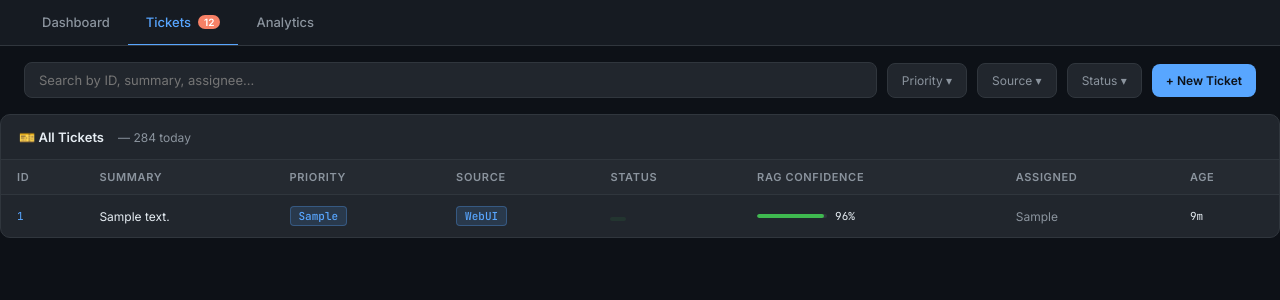
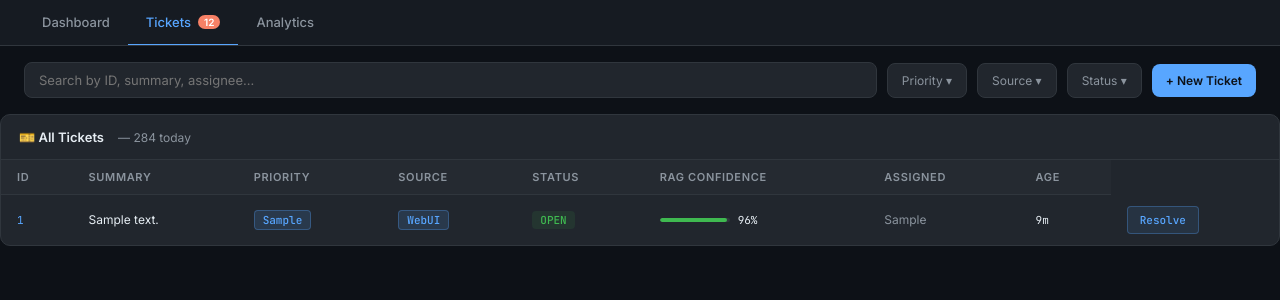
Before and after one commit to JiyaKapoor/ITSM_TicketResolution_UI, a Flask app: page /agent/tickets in a window 1280 px wide. Shown: the part 56-356 px from the top of the page. Run offline with Flask 3, Linux system fonts and the light colour scheme; tables that the repository leaves empty hold one stand-in row (values such as "Sample post").

Commit message:
Resolve/View Resolution button added for the Agent view

```diff
--- a/app.py
+++ b/app.py
@@ -91,6 +91,10 @@ def welcom_agent():
 def fetch_all_tickets():
     tickets=Ticket.query.all()
     return render_template("fetch_all_tickets.html",Tickets=tickets)
+@app.route("/resolve_ticket")
+def resolve_ticket():
+    ticket_id=request.args.get("id")
+    return render_template("resolve_ticket.html",id=ticket_id)
 
 @app.route('/raise_ticket',methods=['GET','POST'])
 def raise_ticket():
--- a/templates/fetch_all_tickets.html
+++ b/templates/fetch_all_tickets.html
@@ -4,6 +4,8 @@
     <meta charset="UTF-8">
     <meta name="viewport" content="width=device-width, initial-scale=1.0">
     <title>Document</title>
+    <link rel="preconnect" href="https://fonts.googleapis.com">
+    <link href="https://fonts.googleapis.com/css2?family=Inter:wght@300;400;500;600;700&family=JetBrains+Mono:wght@400;500;600&display=swap" rel="stylesheet">
 </head>
 <style>
 /* ─── TICKET TABLE ─── */
@@ -198,6 +200,42 @@ header {
   padding: 9px 14px; color: var(--base);
   font-size: 12px; font-weight: 600; cursor: pointer; font-family: inherit;
 }
+.resolution-button {
+  padding: 6px 12px;
+  font-size: 11px;
+  font-weight: 500;
+  font-family: 'JetBrains Mono', monospace; /* Matches your table style */
+  border-radius: 4px;
+  border: 1px solid transparent;
+  cursor: pointer;
+  transition: all 0.15s ease-in-out;
+}
+
+/* "Resolve" State (Uses your theme's neon blue token) */
+.resolution-button.resolve-btn {
+  background: rgba(88, 166, 255, 0.1);
+  color: var(--blue);
+  border: 1px solid rgba(88, 166, 255, 0.3);
+}
+
+.resolution-btn.resolve:hover {
+  background: var(--blue);
+  color: #0d1117; /* Dark background value to keep text legible on hover */
+  border-color: var(--blue);
+}
+
+/* "View Resolution" State (Uses your theme's muted/dim look) */
+.resolution-button.view-btn {
+  background: var(--dim);
+  color: var(--text);
+  border: 1px solid var(--border);
+}
+
+.resolution-btn.view:hover {
+  background: #57606a; /* Slightly lighter gray than dim on hover */
+  border-color: var(--muted);
+}
+
 </style>
 <body>
 
@@ -221,10 +259,6 @@ header {
   <button class="tab-btn" onclick="window.location.href='/welcome_agent'">Dashboard</button>
   <button class="tab-btn active">Tickets <span class="tab-badge">12</span></button>
   <button class="tab-btn" onclick="window.location.href='/analytics'">Analytics</button></div>
-
-
-    <link rel="preconnect" href="https://fonts.googleapis.com">
-    <link href="https://fonts.googleapis.com/css2?family=Inter:wght@300;400;500;600;700&family=JetBrains+Mono:wght@400;500;600&display=swap" rel="stylesheet">
     <div class="panel active" id="panel-tickets">
       <div class="search-bar">
         <input class="search-input" placeholder="Search by ID, summary, assignee..." />
@@ -248,10 +282,17 @@ header {
               <td>{{ticket.shortDesc}}</td>
               <td><span class="badge medium">{{ticket.Priority}}</span></td>
               <td><span class="badge medium">WebUI</span></td>
-              <td><span class="badge resolved">{{ticket.status}}</span></td>
+              <td><span class="badge resolved">{{ticket.Status}}</span></td>
               <td><div class="confidence-bar"><div class="bar-bg"><div class="bar-fill" style="width:96%"></div></div><span class="mono">96%</span></div></td>
               <td style="color:var(--muted)">{{ticket.ResolutionType}}</td>
               <td class="mono">9m</td>
+              <td>
+                <button
+                  class="resolution-button {% if ticket.Status == 'OPEN' %}resolve-btn{% else %}view-btn{% endif %}"
+                  onclick="handleClick('{{ticket.Status}}','{{ticket.TicketNumber}}')">
+                  {% if ticket.Status == "OPEN" %} Resolve {% else %} View Resolution {% endif %}
+                </button>
+              </td>
             </tr>
             {% endfor %}
           </tbody>
@@ -259,4 +300,14 @@ header {
       </div>
     </div>
 </body>
+<script>
+  const handleClick=(status,ticketId)=>{
+    if(status=="OPEN"){
+      window.location.href=`/resolve_ticket?id=${ticketId}`
+    }
+    else{
+      window.location.href=`/view_resolution?id=${ticketId}`
+    }
+  }
+</script>
 </html>
```
